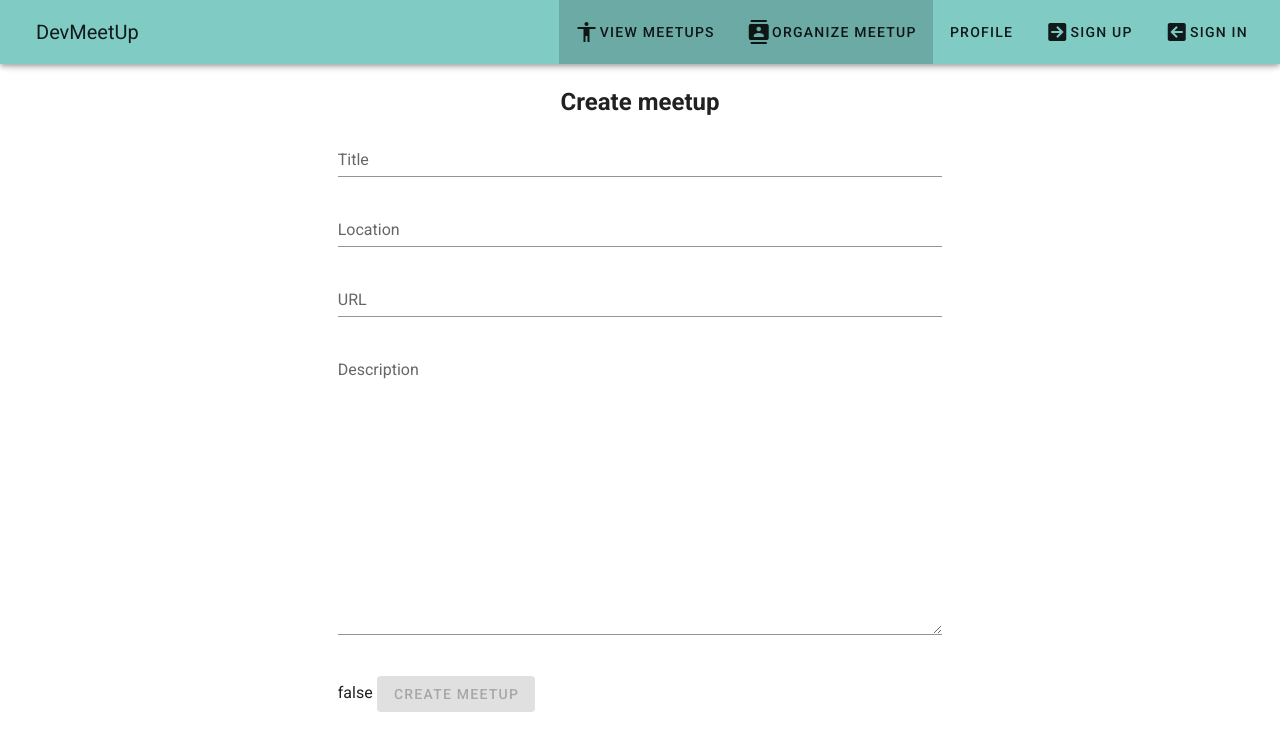
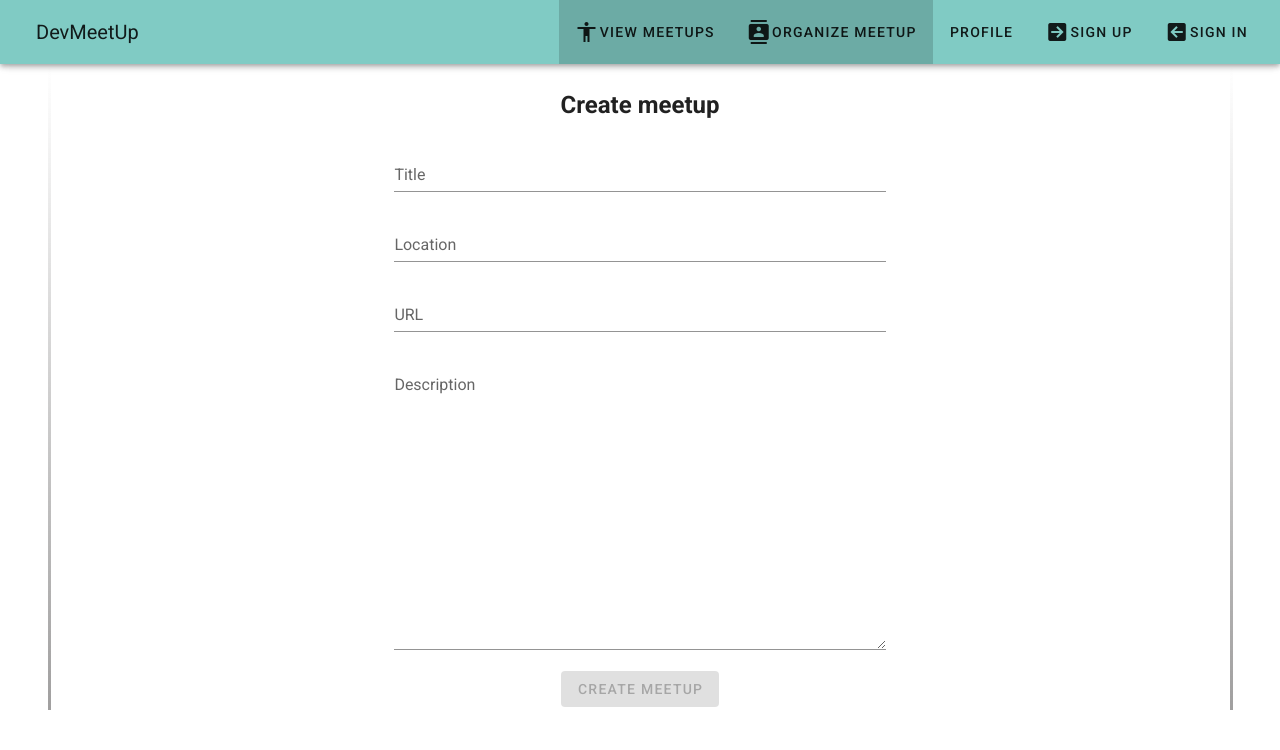
Before and after one commit to Konstantin1996/simple-app, a Vue app: page /meetups/create in a window 1280 px wide. Shown: the top 750 px of the page. Built offline with nearby package versions, Linux system fonts and the light colour scheme.

Commit message:
-changed view of CreateMeetup on different views -created action to add meetup -created mutation

```diff
--- a/src/components/Meetups/CreateMeetup.vue
+++ b/src/components/Meetups/CreateMeetup.vue
@@ -1,5 +1,5 @@
 <template>
-  <v-container>
+  <v-container class="createMeet">
     <v-layout row>
       <v-flex my-5 class="text-center">
         <h2>Create meetup</h2>
@@ -7,14 +7,14 @@
     </v-layout>
     <v-layout row>
       <v-flex xs12>
-        <form>
-          <v-layout row>
-            <v-flex mx-auto xs6>
+        <form @submit.prevent="onCreateMeetup">
+          <v-layout row ma-0>
+            <v-flex mx-auto xs10 sm7 lg5>
               <v-text-field v-model="title" name="title" label="Title" id="title" required></v-text-field>
             </v-flex>
           </v-layout>
-          <v-layout row>
-            <v-flex mx-auto xs6>
+          <v-layout row ma-0>
+            <v-flex mx-auto xs10 sm7 lg5>
               <v-text-field
                 v-model="location"
                 name="location"
@@ -24,20 +24,20 @@
               ></v-text-field>
             </v-flex>
           </v-layout>
-          <v-layout row>
-            <v-flex mx-auto xs6>
+          <v-layout row ma-0>
+            <v-flex mx-auto xs10 sm7 lg5>
               <v-text-field v-model="imageURL" name="imageURL" label="URL" id="imageURL" required></v-text-field>
             </v-flex>
           </v-layout>
-          <v-layout row v-if="imageURL">
-            <v-flex mx-auto xs6>
-              <img height="300" :src="imageURL" alt="image" />
+          <v-layout row v-if="imageURL" ma-0>
+            <v-flex mx-auto xs10 sm7 lg5>
+              <v-img contain :src="imageURL" alt="image" />
             </v-flex>
           </v-layout>
-          <v-layout row>
-            <v-flex mx-auto xs6>
+          <v-layout row ma-0>
+            <v-flex mx-auto xs10 sm7 lg5>
               <v-textarea
-                v-model="description"
+                v-model="desc"
                 rows="10"
                 name="description"
                 label="Description"
@@ -45,10 +45,9 @@
               >hey ho lets go</v-textarea>
             </v-flex>
           </v-layout>
-          <v-layout row>
-            <v-flex xs12 offset-xs3 my-5>
-              {{formIsValid}}
-              <v-btn :disabled="!formIsValid">Create meetup</v-btn>
+          <v-layout row ma-0>
+            <v-flex xs12 class="text-center">
+              <v-btn type="submit" :disabled="!formIsValid">Create meetup</v-btn>
             </v-flex>
           </v-layout>
         </form>
@@ -64,8 +63,27 @@ export default {
       title: "",
       location: "",
       imageURL: "",
-      description: ""
+      desc: ""
     };
+  },
+
+  methods: {
+    onCreateMeetup() {
+      if(!this.formIsValid) {
+        return;
+      }
+      const meetup = {
+        id: 'random',
+        title: this.title,
+        location: this.location,
+        imageURL: this.imageURL,
+        desc: this.desc,
+        date: new Date(),
+      }
+
+      this.$store.dispatch('createMeetup', meetup);
+      this.$router.push('/meetups');
+    }
   },
 
   computed: {
@@ -74,7 +92,7 @@ export default {
         this.title !== "" &&
         this.location !== "" &&
         this.imageURL !== "" &&
-        this.description !== ""
+        this.desc !== ""
       );
     }
   }
@@ -82,4 +100,9 @@ export default {
 </script>
 
 <style>
+.createMeet {
+  border-width: 3px;
+  border-style: solid;
+  border-image: linear-gradient(to top, rgba(68, 66, 66, 0.507), rgba(0, 0, 0, 0)) 1 100%;
+}
 </style>
--- a/src/components/Meetups/Meetup.vue
+++ b/src/components/Meetups/Meetup.vue
@@ -9,7 +9,7 @@
           <v-img
             height="400px"
             cover
-            :src="meetup.src"
+            :src="meetup.imageURL"
           ></v-img>
           <v-card-text>{{meetup.desc}}</v-card-text>
           <v-card-actions>
--- a/src/components/Meetups/Meetups.vue
+++ b/src/components/Meetups/Meetups.vue
@@ -8,7 +8,7 @@
           class="d-flex mt-3 purple grey lighten-3"
         >
           <v-flex xs4 sm5 lg3>
-            <v-img height="200px" cover :src="meetup.src"></v-img>
+            <v-img height="200px" cover :src="meetup.imageURL"></v-img>
           </v-flex>
           <v-flex class="d-flex flex-column" xs8 sm7 lg9>
             <v-card-title>{{meetup.title}}</v-card-title>
--- a/src/store/index.js
+++ b/src/store/index.js
@@ -7,7 +7,7 @@ export const store = new Vuex.Store({
     state: {
         loadedMeetups: [
             {
-                src:
+                imageURL:
                     "https://wp.zillowstatic.com/streeteasy/2/shutterstock_695847865-bcd2e5.jpg",
                 id: "1",
                 title: "Meetup NY",
@@ -15,7 +15,7 @@ export const store = new Vuex.Store({
                 date: '2019-06-03'
             },
             {
-                src:
+                imageURL:
                     "http://services.travelsavers.com/AMGService.svc/REST/GetImage?ImageID=4688592b-22a3-e911-be17-782bcb66a2f2&Width=450",
                 id: "2",
                 title: "Meetup California",
@@ -23,7 +23,7 @@ export const store = new Vuex.Store({
                 date: '2019-06-03'
             },
             {
-                src: "https://www.akdmc.com/media/2822/russia.jpg",
+                imageURL: "https://www.akdmc.com/media/2822/russia.jpg",
                 id: "3",
                 title: "Meetup Russia",
                 desc: 'Lorem ipsum dolor sit amet consectetur adipisicing elit. Consequatur, nobis! Ea omnis recusandae blanditiis ducimus quod nemo facere tempora at harum odit, porro necessitatibus asperiores.',
@@ -36,8 +36,26 @@ export const store = new Vuex.Store({
         }
 
     },
-    mutations: {},
-    actions: {},
+    mutations: {
+        createMeetupMutation(state, payload) {
+            state.loadedMeetups.push(payload);
+        }
+    },
+    actions: {
+        createMeetup({ commit }, payload) {
+            const meetup = {
+                id: payload.id,
+                title: payload.title,
+                location: payload.location,
+                imageURL: payload.imageURL,
+                desc: payload.desc,
+                date: payload.date,
+            }
+            // Firebase call
+
+            commit('createMeetupMutation', meetup);
+        }
+    },
     getters: {
         loadedMeetups(state) {
             return state.loadedMeetups.sort((meetupA, meetupB) => meetupA.date - meetupB.date);
```
